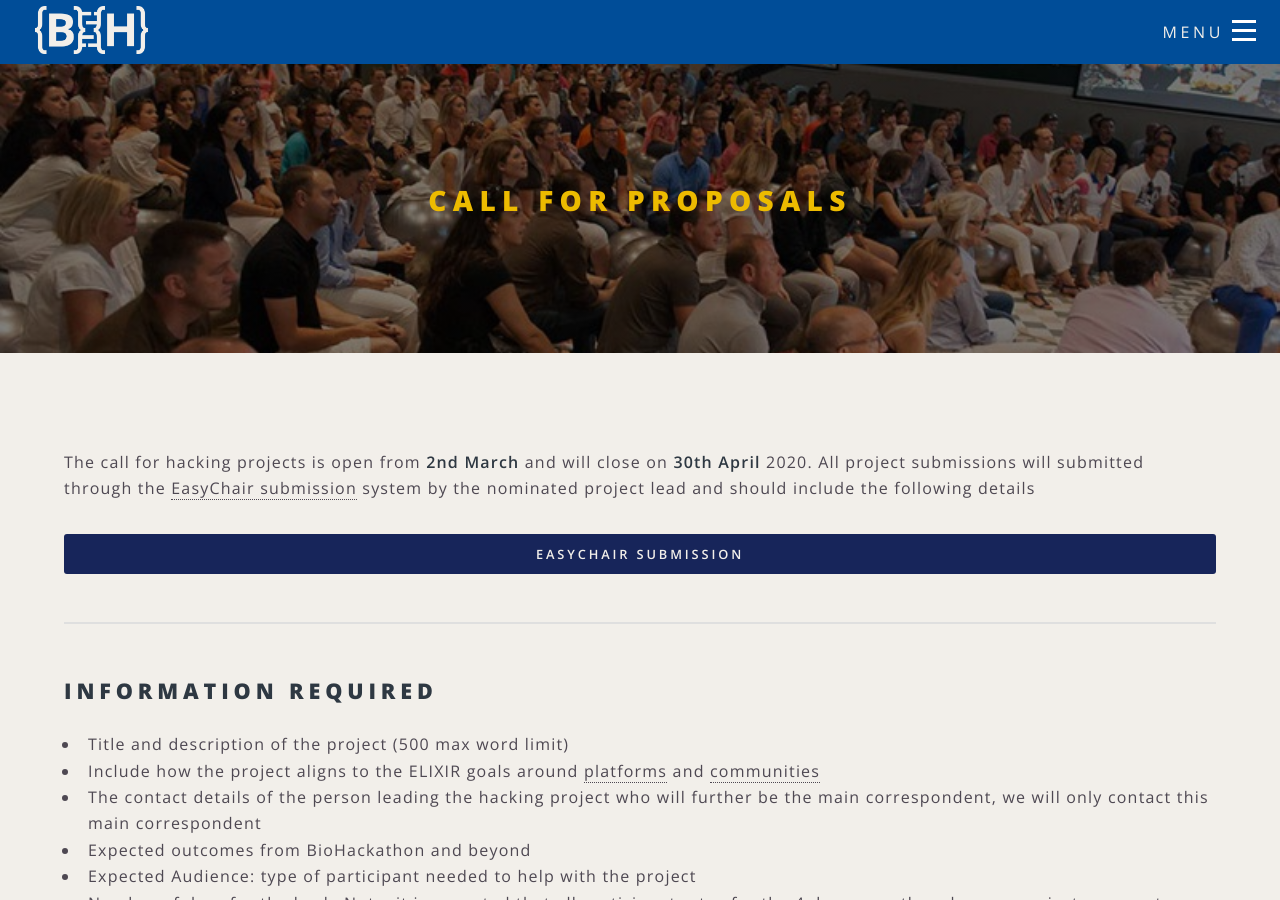
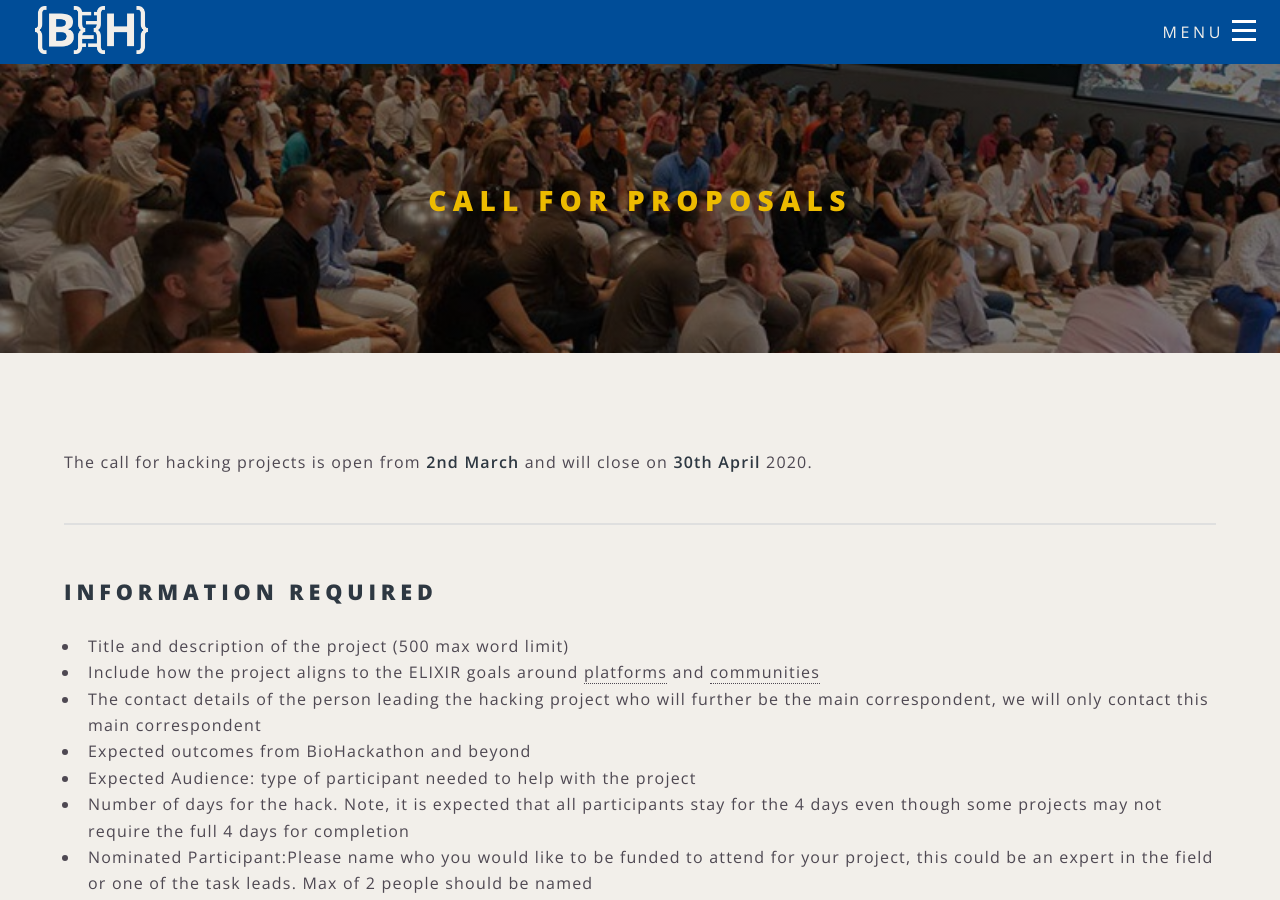
Before and after one commit to elixir-europe/biohackathon-europe-2020, a Jekyll site: the page built from proposalscall.html, in a window 1280 px wide and 900 px high. Built offline with Jekyll 4.4.1, drawn with Linux system fonts in a browser that asks for light colours; nearby versions of some CDN libraries.

Commit message:
Changed registration date for JUNE and removed proposal submit

```diff
--- a/index.html
+++ b/index.html
@@ -20,7 +20,7 @@ layout: landing
 			</div>
 			<ul class="actions">
 				<li>
-					<a href="{{ site.baseurl }}/registration.html" class="button special">Registration will open the 11th of May</a>
+					<a href="{{ site.baseurl }}/registration.html" class="button special">Registration will open in June</a>
 				</li>
 			</ul>
 		</div>
--- a/proposalscall.html
+++ b/proposalscall.html
@@ -3,8 +3,7 @@ layout: page
 title: Call for proposals
 ---
 <section>
-    <p>The call for hacking projects is open from <b>2nd March </b>and will close on <b>30th April</b> 2020. All project submissions will submitted through the <a href="https://easychair.org/my/conference?conf=bh2020">EasyChair submission</a> system by the nominated project lead and should include the following details </p>
-    <a href="https://easychair.org/my/conference?conf=bh2020" class="button fit special">EasyChair submission</a>
+    <p>The call for hacking projects is open from <b>2nd March </b>and will close on <b>30th April</b> 2020.
     <hr />
 </section>
 <section>
--- a/registration.html
+++ b/registration.html
@@ -8,7 +8,7 @@ title: Registration
 
         <p>Registration will be done in two phases:</p>
         <ul>
-            <li>Participants nominated to work on selected projects (invitees) will be invited to register first (approx 60 participants)* <a href="{{ site.baseurl }}/proposalscall">Submit your proposal</a></li>
+            <li>Participants nominated to work on selected projects (invitees) will be invited to register first (approx 60 participants)*
             <li>General registration will open in June (limited to 170 participants)</li>
         </ul>
         <p>We recommend that every participant stays at the event venue since it maximises networking and collaboration and ensures maximum productivity in this 4 day event.
```
